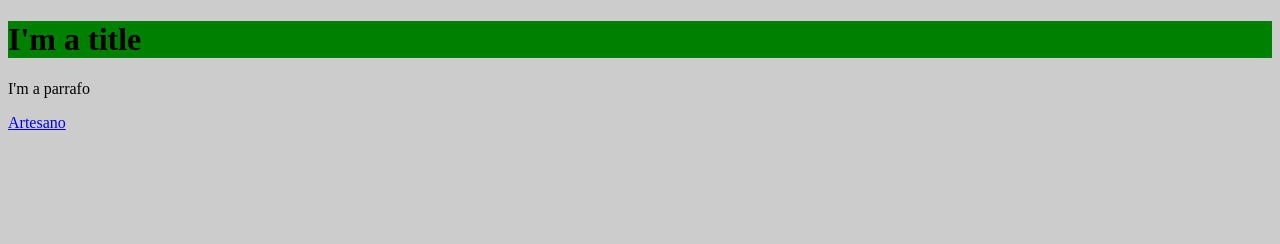
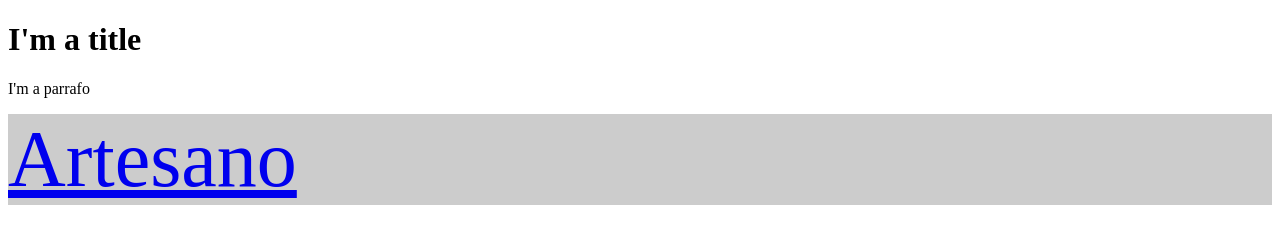
Before and after one commit to EddyRufino/Gulp, a website: page public/index.html in a window 1280 px wide. Drawn offline with Linux system fonts and the light colour scheme.

Commit message:
Se agredo carpetas sass para que sea mas ordenado el codigo

```diff
--- /dev/null
+++ b/dev/scss/components/_banner.scss
@@ -0,0 +1,12 @@
+$color: #ccc;
+
+.container {
+    background: $color;
+    font-size: 5rem;
+    display: flex;
+    position: relative;
+}
+
+h1 {
+    font-size: 2rem;
+}
--- a/dev/scss/styles.scss
+++ b/dev/scss/styles.scss
@@ -1,14 +1 @@
-$color: #ccc;
-
-a {
-    position: relative;
-}
-
-body {
-    background: $color;
-    position: relative;
-}
-
-h1 {
-    background: green;
-}
+@import 'components/banner';
--- a/gulpfile.js
+++ b/gulpfile.js
@@ -7,7 +7,7 @@ const babel = require('gulp-babel');
 
 
 gulp.task('sass', ()=> {
-    gulp.src('./dev/scss/styles.scss')
+    gulp.src('./dev/scss/**/*.scss')
         .pipe(sass({
             outputStyle: 'compact'
         }))
@@ -38,7 +38,7 @@ gulp.task('default', ['sass'], ()=> {
     browserSync.init({
         server: './public'
     })
-    gulp.watch('./dev/scss/styles.scss', ['sass'])
+    gulp.watch('./dev/scss/**/*.scss', ['sass'])
     gulp.watch('./dev/pug/*.pug', ['pug']).on('change', browserSync.reload)
     gulp.watch('./dev/js/*.js', ['babel']).on('change', browserSync.reload)
 })
```
Also changed, not shown: public/css/styles.css.
